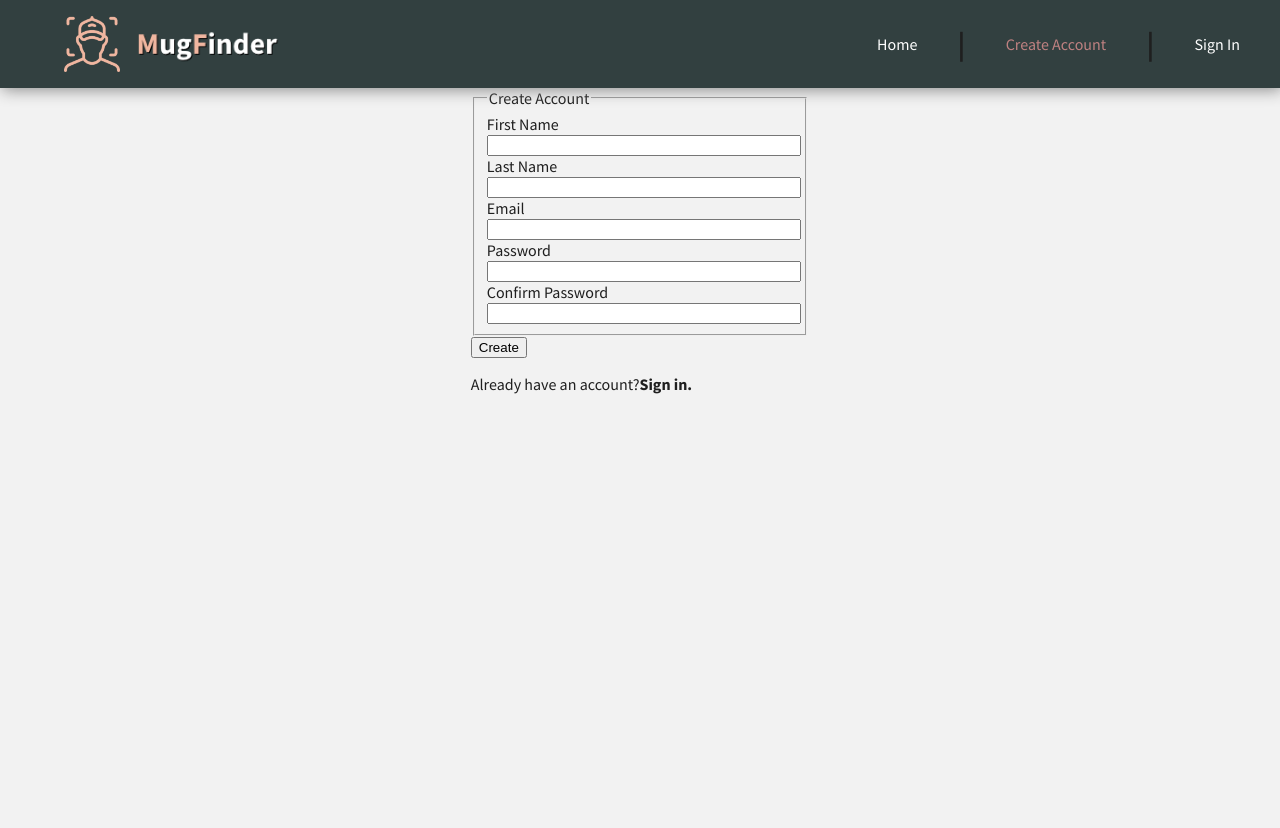
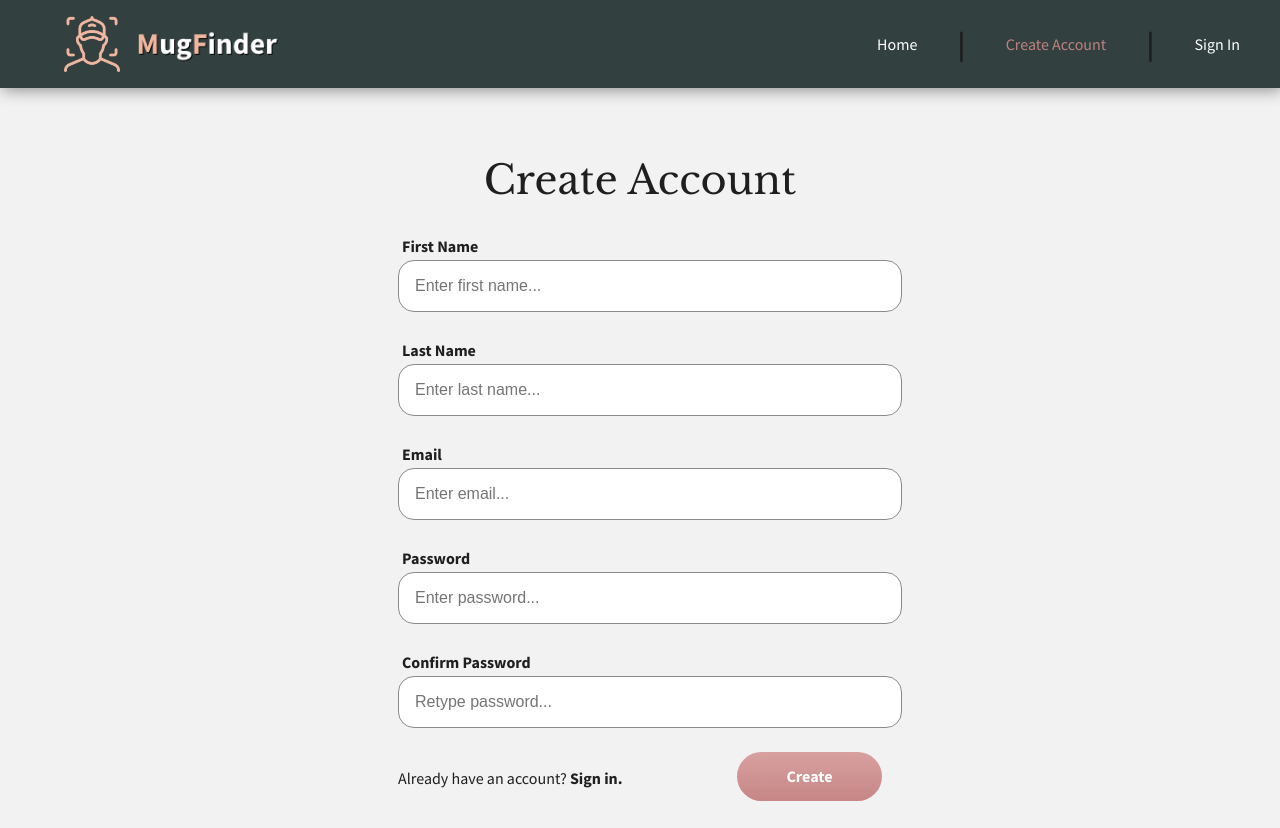
Before and after one commit to ckaethler/MugFinder, a React (Create React App) app: page / in a window 1280 px wide. Both pictures are taken after a click on the element "Create Account". Before the commit the page ends 800 px from the top, so only its background shows below. Built offline with nearby package versions, Linux system fonts and the light colour scheme.

Commit message:
Finished forms. Adjusting splash page

```diff
--- a/src/components/Navigation/Navigation.js
+++ b/src/components/Navigation/Navigation.js
@@ -11,8 +11,8 @@ const Navigation = ({onRouteChange, isSignedIn, currentRoute, routes}) => {
         <nav className="top-nav">
             {/* Logo and Name */}
             <div
-                // onClick={() => onRouteChange('home')}
-                className="full-logo pointer" >
+                onClick={() => onRouteChange('home')}
+                className="full-logo pointer">
                 <img
                     className="logo"
                     src={Logo}
--- a/src/components/Register/Register.js
+++ b/src/components/Register/Register.js
@@ -1,175 +1,220 @@
 import React from 'react';
+
+const onlyLetters = (/^[A-Za-z]+$/);
+const validEmail = /^[a-zA-Z0-9.!#$%&'*+/=?^_`{|}~-]+@[a-zA-Z0-9-]+(?:\.[a-zA-Z0-9-]+)*$/;
 
 class Register extends React.Component {
     constructor(props) {
         super(props);
         this.state = {
-            registerFirstName: '',
-            registerLastName: '',
-            registerEmail: '',
-            registerPassword: '',
+            firstName: '',
+            lastName: '',
+            email: '',
+            password: '',
+            confirmPassword: '',
+            errors: false,
+            errorMessage: '',
         }
     }
 
-    // Sets first name
-    onFirstNameChange = (event) => {
-        this.setState({registerFirstName: event.target.value});
+    // Checks a string to see if contains only letters
+    containsOnlyLetters (input) {
+        if (onlyLetters.test(input)) return true;
+        else return false;
     }
 
-    // Sets last name
-    onLastNameChange = (event) => {
-        this.setState({registerLastName: event.target.value});
+    // Checks a string to see if valid email format
+    validEmail(input) {
+        if (validEmail.test(input)) return true;
+        else return false;
     }
 
-    // Sets email
+    // Sets error message state
+    setError(message) {
+        this.setState({
+            errorMessage: ('* ' + message),
+            errors: true,
+        });
+        console.log(message);
+    }
+
+    // Resets error message to an empty string
+    resetErrorMessage() {
+        this.setState({
+            errorMessage: '',
+            errors: false
+        });
+    }
+
+    // Sets first name state
+    onFirstNameChange = (event) => {
+        this.setState({firstName: event.target.value});
+    }
+
+    // Sets last name state
+    onLastNameChange = (event) => {
+        this.setState({lastName: event.target.value});
+    }
+
+    // Sets email state
     onEmailChange = (event) => {
-        this.setState({registerEmail: event.target.value})
+        this.setState({email: event.target.value});
     }
 
     // Sets password
     onPasswordChange = (event) => {
-        this.setState({registerPassword: event.target.value})
+        this.setState({password: event.target.value})
+    }
+
+    // Sets confirm password
+    onPasswordConfirm = (event) => {
+        this.setState({confirmPassword: event.target.value});
+    }
+
+    // Validates fields
+    validateFields = () => {
+        const {firstName, lastName, email } = this.state;
+        const {password, confirmPassword} = this.state;
+
+        if(!this.containsOnlyLetters(firstName)) {
+            this.setError("First name can only contain letters.")
+            return false;
+        } else if (!this.containsOnlyLetters(lastName)) {
+            this.setError("Last name can only contain letters");
+            return false;
+        } else if (!this.validEmail(email)) {
+            this.setError("Email is invalid format");
+            return false;
+        } else if (!(password === confirmPassword)) {
+            this.setError("Passwords don't match.");
+            return false;
+        } else {
+            this.resetErrorMessage();
+            return true;
+        }
     }
 
     // Sends attempted email and password to API
-    onSubmitSignIn = () => {
+    onSubmitRegister = () => {
+        if(this.validateFields()) {
             fetch('http://localhost:3001/register', {
                 method: 'post',
                 headers: {'Content-Type': 'application/json'},
                 body: JSON.stringify({
-                email: this.state.registerEmail,
-                password: this.state.registerPassword,
-                firstName: this.state.registerFirstName,
-                lastName: this.state.registerLastName,
-            })
-        })
+                    email: this.state.email,
+                    password: this.state.password,
+                    firstName: this.state.firstName,
+                    lastName: this.state.lastName})})
             .then(response => response.json())
-        .then(user => {
-            if (user.id) {
-                this.props.loadUser(user);
+            .then(data => {
+                if (data.id) {
+                    this.props.loadUser(data);
                     this.props.onRouteChange('home');
+                    this.setState({errorMessage: ''})}
+                else {this.setState({errorMessage: ('* ' + data)})}})
+            .catch(err => console.log(err));
         }
-        }).catch(err => console.log(err));
     }
 
     render() {
         const { onRouteChange } = this.props;
+        const { errorMessage } = this.state;
+        return (
+            // Register Card
+            <div className="input-card ">
+                {/* Create Account Header */}
+                <h1 className="card-header w-100 text-center">Create Account</h1>
 
-        return (
-            // Creates Register Form
-            <article className="br3 ba b--black-10 mv4 w-100 w-50-m w-25-l mw6
-                shadow-5 center">
-                <main className="pa4 black-80">
-                    <div className="measure">
-                        <fieldset
-                            id="sign_up"
-                            className="ba b--transparent ph0 mh0">
+                {/* Input Fields */}
+                <div className="w-100">
+                    {/* First Name Field */}
+                    <label
+                        className="input-label"
+                        htmlFor="firstName">First Name</label>
+                    <input
+                        className="input-form"
+                        type="text"
+                        name="firstName"
+                        id="firstName"
+                        placeholder="Enter first name..."
+                        onChange={this.onFirstNameChange}
+                        required />
 
-                            {/* Creates Card Header */}
-                            <legend className="f4 fw6 ph0 mh0">
-                                Create Account
-                            </legend>
+                    {/* Last Name Field */}
+                    <label
+                        className="input-label"
+                        htmlFor="lastName">Last Name</label>
+                    <input
+                        className="input-form"
+                        type="text"
+                        name="lastName"
+                        id="lastName"
+                        placeholder="Enter last name..."
+                        onChange={this.onLastNameChange}
+                        required />
 
-                            {/* Creates First Name Field */}
-                            <div className="mt3">
+                    {/* Email Field */}
                     <label
-                                    className="db fw6 lh-copy f6"
-                                    htmlFor="First Name">First Name</label>
+                        className="input-label"
+                        htmlFor="email">Email</label>
                     <input
-                                    className="pa2 input-reset ba bg-transparent
-                                        hover-bg-black hover-white w-100"
-                                    type="text"
-                                    name="first-name"
-                                    id="first-name"
-                                    onChange={this.onFirstNameChange}
+                        className="input-form"
+                        type="email"
+                        name="email"
+                        id="email"
+                        placeholder="Enter email..."
+                        onChange={this.onEmailChange}
+                        required />
+
+                    {/* Password Field */}
+                    <label
+                        className="input-label"
+                        htmlFor="password">Password</label>
+                    <input
+                        className="input-form"
+                        type="password"
+                        name="password"
+                        id="password"
+                        placeholder="Enter password..."
+                        onChange={this.onPasswordChange}
+                        required />
+
+                    {/* Confirm Password Field */}
+                    <label
+                        className="input-label"
+                        htmlFor="confirmPassword">Confirm Password</label>
+                    <input
+                        className="input-form"
+                        type="password"
+                        name="confirmPassword"
+                        id="confirmPassword"
+                        placeholder="Retype password..."
+                        onChange={this.onPasswordConfirm}
                         required />
                 </div>
 
-                            {/* Creates Last Name Field */}
-                            <div className="mt3">
-                                <label
-                                    className="db fw6 lh-copy f6"
-                                    htmlFor="last-name">Last Name</label>
+                {/* Register and Sign in Buttons */}
+                <div className="w-100 space-between">
+                    {/* Register Button */}
+                    <p
+                        onClick={() => onRouteChange('signin')}
+                        className="pointer">
+                        Already have an account? <strong>Sign in.</strong>
+                    </p>
+
+                    {/* Register Button */}
                     <input
-                                    className="pa2 input-reset ba bg-transparent
-                                        hover-bg-black hover-white w-100"
-                                    type="text"
-                                    name="last-name"
-                                    id="last-name"
-                                    onChange={this.onLastNameChange}
-                                    required />
-                            </div>
-
-                            {/* Creates Email Field */}
-                            <div className="mt3">
-                                <label
-                                    className="db fw6 lh-copy f6"
-                                    htmlFor="email-address">Email</label>
-                                <input
-                                    className="pa2 input-reset ba bg-transparent
-                                        hover-bg-black hover-white w-100"
-                                    type="email"
-                                    name="email-address"
-                                    id="email-address"
-                                    onChange={this.onEmailChange}
-                                    required />
-                            </div>
-
-                            {/* Creates Password Field */}
-                            <div className="mv3">
-                                <label
-                                    className="db fw6 lh-copy f6"
-                                    htmlFor="password">Password</label>
-                                <input
-                                    className="b pa2 input-reset ba
-                                        bg-transparent hover-bg-black
-                                        hover-white w-100"
-                                    type="password"
-                                    name="password"
-                                    id="password"
-                                    onChange={this.onPasswordChange}
-                                    required />
-                            </div>
-
-                            {/* Creates Confirm Password Field */}
-                            <div className="mv3">
-                                <label
-                                    className="db fw6 lh-copy f6"
-                                    htmlFor="confirm-password">
-                                    Confirm Password
-                                </label>
-                                <input
-                                    className="b pa2 input-reset ba bg-transparent
-                                        hover-bg-black hover-white w-100"
-                                    type="password"
-                                    name="confirm-password"
-                                    id="confirm-password"
-                                    required />
-                            </div>
-                        </fieldset>
-
-                        {/* Creates Submit Button */}
-                        <div className="">
-                            <input
-                                onClick={this.onSubmitSignIn}
-                                className="b ph3 pv2 input-reset ba b--black
-                                    bg-transparent grow pointer f6 dib"
+                        onClick={this.onSubmitRegister}
+                        className="btn"
                         type="submit"
                         value="Create" />
                 </div>
 
-                        {/* Creates Sign In Link */}
-                        <div className="lh-copy mt3">
-                            <p
-                                onClick={() => onRouteChange('signin')}
-                                className="f6 link dim black db pointer">
-                                Already have an account?
-                                <strong>Sign in.</strong>
-                            </p>
+                {/* Error Message */}
+                <div className="w-100 error-txt">
+                    <p className="text-center mt-24">{errorMessage}</p>
                 </div>
             </div>
-                </main>
-            </article>
         );
     }
 }
--- a/src/components/SignIn/SignIn.css
+++ /dev/null
@@ -1,32 +0,0 @@
-.w-100 {
-    width: 100%;
-}
-
-.input-card {
-    width: 50%;
-    max-width: 484px;
-    margin: auto;
-    padding-top: 40px;
-    display: flex;
-    flex-wrap: wrap;
-}
-
-.card-header {
-    display: block;
-}
-
-.input-form {
-    height: 48px;
-    border-radius: 16px;
-    width: 100%;
-    background: #fff;
-    border: 1px solid #8b8b8b;
-    align-self: left;
-    margin-bottom: 24px;
-}
-
-.input-label {
-    display: block;
-    font-weight: bold;
-    margin: 4px;
-}
--- a/src/components/SignIn/SignIn.js
+++ b/src/components/SignIn/SignIn.js
@@ -1,5 +1,4 @@
 import React from 'react';
-import './SignIn.css';
 
 class SignIn extends React.Component {
     constructor(props) {
@@ -7,6 +6,7 @@ class SignIn extends React.Component {
         this.state = {
             signInEmail: '',
             signInPassword: '',
+            errorMessage: '',
         }
     }
 
@@ -27,24 +27,26 @@ class SignIn extends React.Component {
             headers: {'Content-Type': 'application/json'},
             body: JSON.stringify({
                 email: this.state.signInEmail,
-                password: this.state.signInPassword
-            })
-        })
+                password: this.state.signInPassword})})
         .then(response => response.json())
         .then(data => {
             if (data.id) {
                 this.props.loadUser(data);
                 this.props.onRouteChange('home');
-            }
-        });
+                this.setState({errorMessage: ''})}
+            else {this.setState({errorMessage: ('* ' + data)})}})
+        .catch(err => {
+            console.log(err)
+            console.log("its happening")});
     }
 
     render() {
         const { onRouteChange } = this.props;
+        const { errorMessage } = this.state;
 
         return (
             // Sign In Card
-            <div className="input-card">
+            <div className="input-card ">
                 {/* Sign In Header */}
                 <h1 className="card-header w-100 text-center">Sign In</h1>
 
@@ -59,6 +61,7 @@ class SignIn extends React.Component {
                             type="email"
                             name="email-address"
                             id="email-address"
+                            placeholder="Enter email..."
                             onChange={this.onEmailChange}
                             required />
                     </div>
@@ -73,27 +76,30 @@ class SignIn extends React.Component {
                             type="password"
                             name="password"
                             id="password"
+                            placeholder="Enter password..."
                             onChange={this.onPasswordChange}
                             required />
                     </div>
+                </div>
+                <div className="w-100 space-between">
+                    {/* Register Button */}
+                    <p
+                        onClick={() => onRouteChange('register')}
+                        className="pointer">
+                        Don't have an account? <strong>Create One.</strong>
+                    </p>
 
                     {/* Sign In Button */}
-                    <div className="">
                     <input
                         onClick={this.onSubmitSignIn}
-                            className="btn right-align"
+                        className="btn"
                         type="submit"
                         value="Sign in" />
                 </div>
 
-                    {/* Register Button */}
-                    <div className="">
-                        <p
-                            onClick={() => onRouteChange('register')}
-                            className="pointer text-center">
-                            Don't have an account? <strong>Create One.</strong>
-                        </p>
-                    </div>
+                {/* Error Message */}
+                <div className="w-100 error-txt">
+                    <p className="text-center mt-24">{errorMessage}</p>
                 </div>
             </div>
         );
--- /dev/null
+++ b/src/components/Splash/Splash.css
@@ -0,0 +1,4 @@
+.green-background {
+    background-color: #324040;
+
+}
--- a/src/components/Splash/Splash.js
+++ b/src/components/Splash/Splash.js
@@ -1,8 +1,9 @@
 import React from 'react';
+import './Splash.css';
 
 const Splash = ({ onRouteChange }) => {
     return (
-        <div className='white f3'>
+        <div className=''>
             <h1>Welcome to MugFinder!</h1>
             <p>You give us the URL of a photo,
                 we’ll show you any faces in it.
@@ -15,4 +16,4 @@ const Splash = ({ onRouteChange }) => {
     );
 }
 
-export default Rank;
+export default Splash;
--- a/src/controllers/App.css
+++ b/src/controllers/App.css
@@ -10,7 +10,6 @@ h1, h2, h3 {
 }
 
 h1 {
-  text-align: center;
   font-size: 40px;
 }
 
@@ -27,6 +26,10 @@ button {
   justify-content: center;
 }
 
+.bold {
+  font-weight: bold;
+}
+
 .btn {
   width: 145px;
   height: 49px;
@@ -38,8 +41,64 @@ button {
   font-weight: bold;
   color: #fff;
   font-size: 16px;
+  cursor: pointer;
 }
 
 .pointer {
   cursor: pointer;
 }
+
+.w-100 {
+  width: 100%;
+}
+
+.input-card {
+  width: 50%;
+  max-width: 484px;
+  margin: auto;
+  padding-top: 40px;
+  display: flex;
+  flex-wrap: wrap;
+  /* justify-content: center; */
+}
+
+.card-header {
+  display: block;
+}
+
+.input-form {
+  height: 48px;
+  border-radius: 16px;
+  width: 100%;
+  background: #fff;
+  border: 1px solid #8b8b8b;
+  align-self: left;
+  margin-bottom: 24px;
+  font-size: 16px;
+  padding-left: 16px;
+}
+
+.input-label {
+  display: block;
+  font-weight: bold;
+  margin: 4px;
+}
+
+.space-between {
+  display: flex;
+  justify-content: space-between;
+}
+
+.inline {
+  display: inline-flex;
+}
+
+.error-txt {
+  font-weight: normal;
+  font-size: 14px;
+  color: #b53939;
+}
+
+.mt-24 {
+  margin-top: 24px;
+}
--- a/src/controllers/App.js
+++ b/src/controllers/App.js
@@ -6,6 +6,7 @@ import FaceRecognition from '../components/FaceRecognition/FaceRecognition';
 import Rank from '../components/Rank/Rank';
 import SignIn from '../components/SignIn/SignIn';
 import Register from '../components/Register/Register';
+import Splash from '../components/Splash/Splash';
 
 const { routes } = require('./constants/Routes');
 const { initialState } = require('./constants/InitialState');
@@ -92,7 +93,7 @@ class App extends React.Component {
   onRouteChange = (route) => {
     if(route === 'signout') {
       this.setState(initialState);
-    } else if (route === 'home') {
+    } else if (route === 'detect') {
       this.setState({isSignedIn: true});
     }
     this.setState({route: route})
@@ -101,18 +102,10 @@ class App extends React.Component {
   render() {
     const { isSignedIn, imageURL, borderBoxes, route } = this.state;
     const { firstName, rank } = this.state.user;
-    return (
-      <div className="App">
-        {/* Top Navigaton */}
-        <Navigation
-          onRouteChange={this.onRouteChange}
-          isSignedIn={isSignedIn}
-          currentRoute={route}
-          routes={routes} />
+    let currentPage;
 
-        {/* Authenticated: Main URl Detection Page */}
-        { route === 'home'
-          ? <div>
+    if (route === 'detect') {
+      currentPage = <div>
         <Rank
           firstName={firstName}
           rank={rank} />
@@ -123,17 +116,27 @@ class App extends React.Component {
           imageURL={imageURL}
           borderBoxes={borderBoxes} />
       </div>
-
-          // Not Authenticated: User either is signing in or registering
-          : (route === 'signin' ?
-              <SignIn
-                onRouteChange={this.onRouteChange}
-                loadUser={this.loadUser} /> :
-              <Register
+    } else if (route === 'signin') {
+      currentPage = <SignIn
         onRouteChange={this.onRouteChange}
         loadUser={this.loadUser} />
-            )
+    } else if (route === 'register') {
+      currentPage = <Register
+        onRouteChange={this.onRouteChange}
+        loadUser={this.loadUser} />
+    } else if (route === 'home') {
+      currentPage = <Splash onRouteChange={this.onRouteChange} />
     }
+
+    return (
+      <div className="App">
+        {/* Top Navigaton */}
+        <Navigation
+          onRouteChange={this.onRouteChange}
+          isSignedIn={isSignedIn}
+          currentRoute={route}
+          routes={routes} />
+          {currentPage}
       </div>
     );
   }
--- a/src/controllers/constants/InitialState.js
+++ b/src/controllers/constants/InitialState.js
@@ -3,7 +3,7 @@ const initialState = {
     input: '',
     imageURL: '',
     borderBoxes: [],
-    route: 'signin',
+    route: 'home',
     isSignedIn: false,
     // keeps track of current user information
     user: {
```
Also changed, not shown: src/components/Navigation/NavLinks.js (+7 -7 lines), 1 other file (tests, documents, lock files or other folders). Lines whose indentation alone changed are shown as unchanged.
